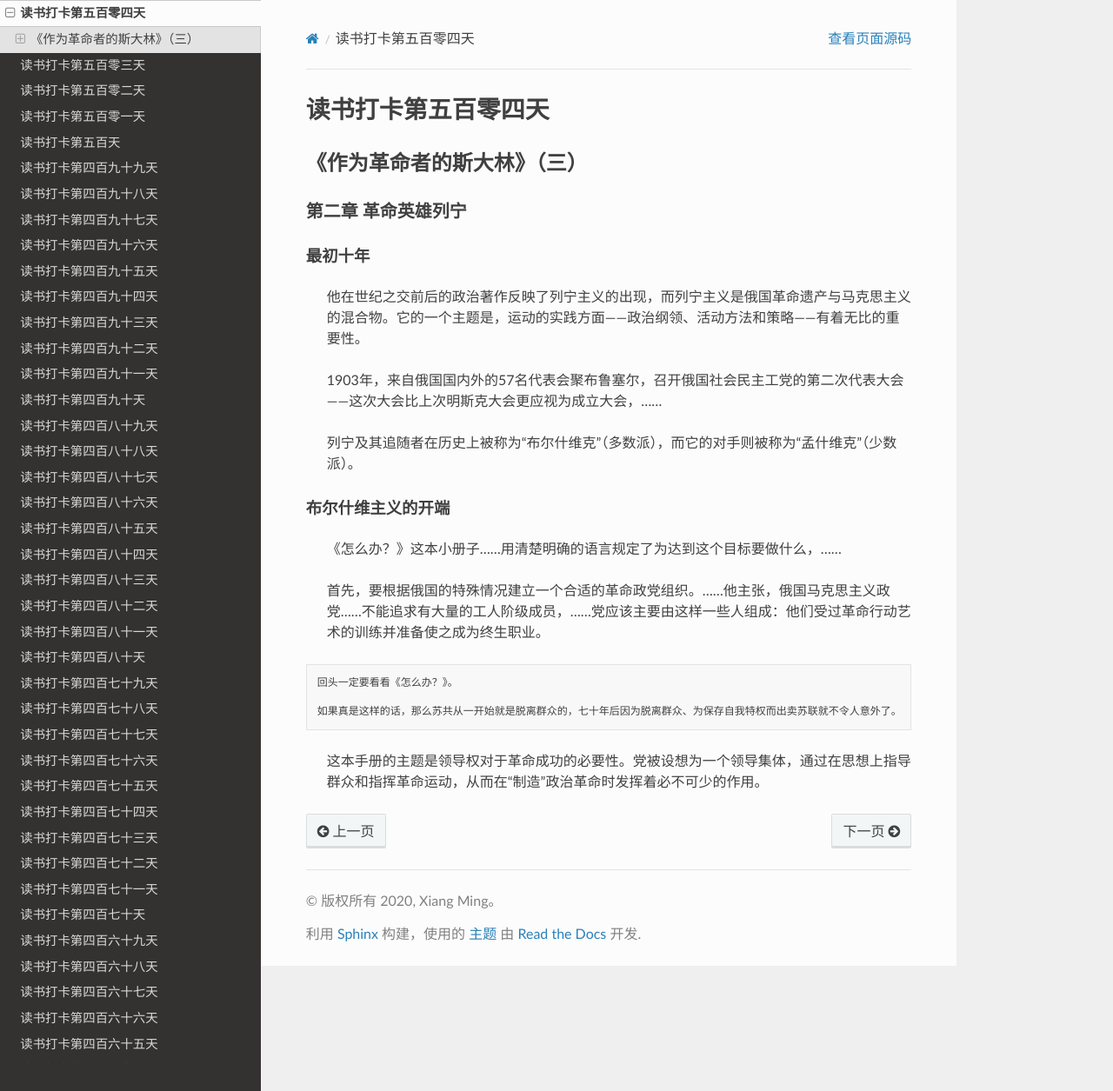
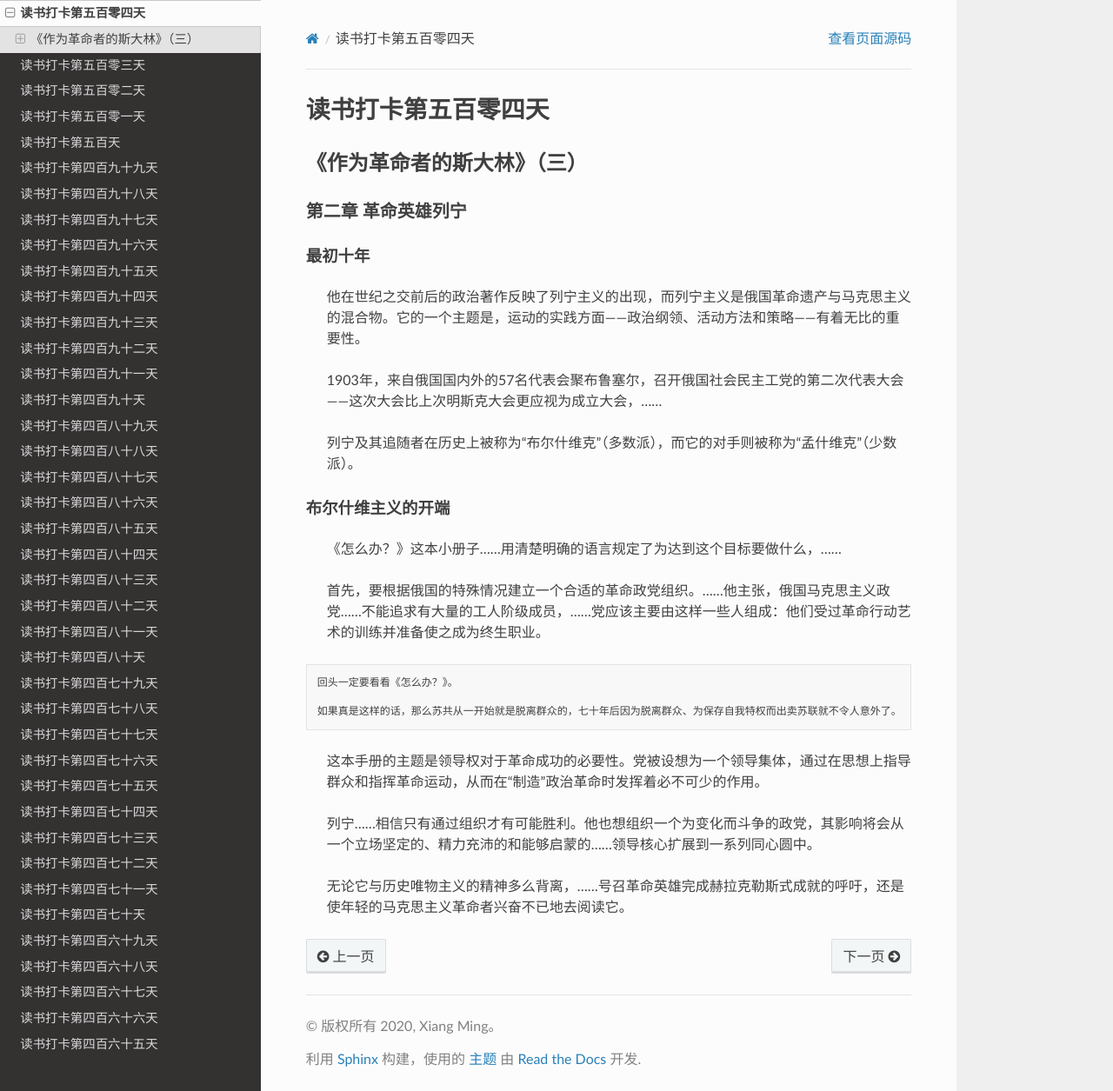
Before and after one commit to xiangming1975/reading, a Sphinx documentation site: the page built from source/2022-01-10.md, in a window 1280 px wide and 1255 px high. Shown: the whole window at 87% size. Built offline with Sphinx 7.4.7 and the Read the Docs theme 2.0.0, drawn with Linux system fonts in a browser that asks for light colours.

Commit message:
2022-01-09

````diff
--- a/source/2022-01-10.md
+++ b/source/2022-01-10.md
@@ -20,3 +20,7 @@
 如果真是这样的话，那么苏共从一开始就是脱离群众的，七十年后因为脱离群众、为保存自我特权而出卖苏联就不令人意外了。
 ```
 > 这本手册的主题是领导权对于革命成功的必要性。党被设想为一个领导集体，通过在思想上指导群众和指挥革命运动，从而在“制造”政治革命时发挥着必不可少的作用。
+
+> 列宁……相信只有通过组织才有可能胜利。他也想组织一个为变化而斗争的政党，其影响将会从一个立场坚定的、精力充沛的和能够启蒙的……领导核心扩展到一系列同心圆中。
+
+> 无论它与历史唯物主义的精神多么背离，……号召革命英雄完成赫拉克勒斯式成就的呼吁，还是使年轻的马克思主义革命者兴奋不已地去阅读它。
````
